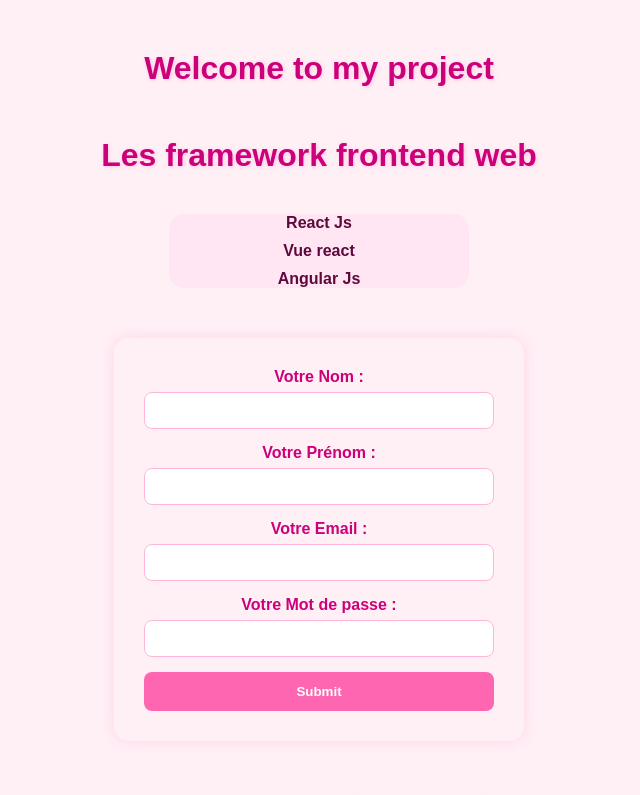
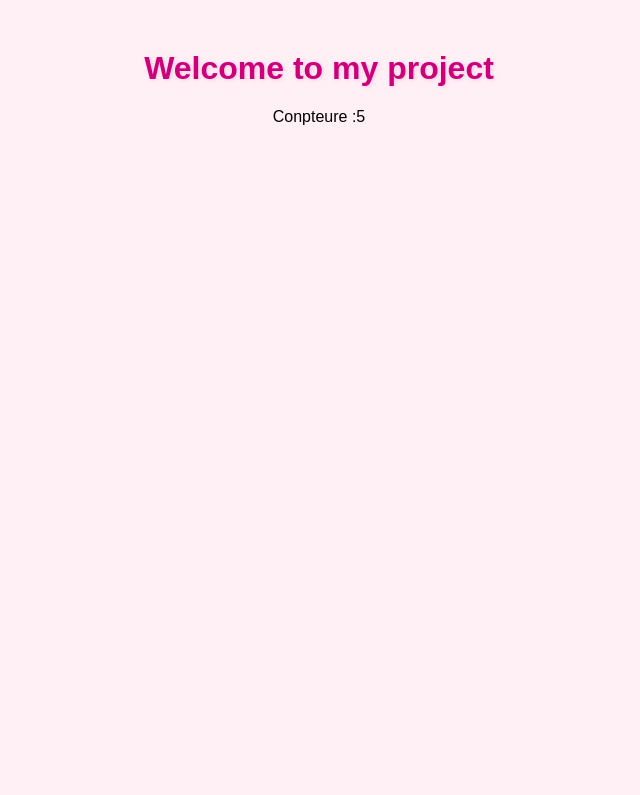
Before and after one commit to moussacebines4-dotcom/React_project, a React (Create React App) app: page / in a window 1280 px wide. Shown: the top 795 px of the page, without its empty margins (321-961 px from the left). Built offline with nearby package versions, Linux system fonts and the light colour scheme.

Commit message:
feat(add Effect)

```diff
--- a/src/App.js
+++ b/src/App.js
@@ -3,6 +3,9 @@
 import Calculatrice from './components/calculatrice/Calculator';
 import Contact from './components/contact/contact';
 import Service from './components/contact/Service';
+import EffectHook from './components/EffectHook';
+import EffectWIthCleanup from './components/EffectWIthCleanup';
+import EffectWithParents from './components/EffectWithParents';
 import ExoState from './components/ExoState';
 import UseStateHook from './components/UseStateHook';
 import Home from './Home';
@@ -12,15 +15,18 @@
   return (
     <div className="App">
       <h1>Welcome to my project</h1>
-      <Home/>
-      <Contact/>
-      <Service/>
-      <About name = {"Ines"} age = {19} />
-      <About name = {"Dyhia"} age = {21} />
-      <Calculatrice note1 ={15} note2 ={12}/>
+      {/* <Home />
+      <Contact />
+      <Service />
+      <About name={"Ines"} age={19} />
+      <About name={"Dyhia"} age={21} />
+      <Calculatrice note1={15} note2={12} />
 
-      <UseStateHook/>
-      <ExoState/>
+      <UseStateHook />
+      <ExoState />
+      <EffectHook/>
+      <EffectWithParents/> */}
+      <EffectWIthCleanup/>
 
     </div>
   );
--- /dev/null
+++ b/src/components/EffectHook.jsx
@@ -0,0 +1,28 @@
+import React ,{useEffect, useState}from 'react'
+
+const EffectHook = () => {
+  const [data, setData] = useState([])
+
+  useEffect(() => {
+
+    fetch('https://jsonplaceholder.typicode.com/posts')
+      .then((response) => response.json())
+      .then((data) => setData(data));
+
+
+  }, [])
+
+  return (
+    <div>
+      <h1>Poste</h1>
+      <ul>
+        {data.map((poste) => (
+          <li key={poste.id}>{poste.title}</li>
+        ))}
+
+      </ul>
+    </div>
+  )
+}
+
+export default EffectHook
--- /dev/null
+++ b/src/components/EffectWIthCleanup.jsx
@@ -0,0 +1,19 @@
+import React, {useState,useEffect} from 'react'
+
+export default function EffectWIthCleanup() {
+
+  const [count, setCount] = useState(0)
+
+  useEffect(() => {
+    const interval = setInterval(() => {
+      setCount(prev=>prev+1)
+    },1000);
+    return () => clearInterval(interval)
+  }, [])
+
+
+
+  return (
+    <div>Conpteure :{count}</div>
+  )
+}
--- /dev/null
+++ b/src/components/EffectWithParents.jsx
@@ -0,0 +1,18 @@
+import React ,{useState ,useEffect}from 'react'
+
+export default function EffectWithParents() {
+
+    const [count, setcount] = useState(0)
+
+    useEffect(() => {
+      document.title =`Le nombre de clique est ${count}`
+    }, [count])
+
+
+  return (
+    <div>
+        <p>Vous avez cliquer {count} fois </p>
+        <button onClick={()=>setcount (count+1) }>Cliquer ici</button>
+    </div>
+  )
+}
--- a/src/components/ExoState.jsx
+++ b/src/components/ExoState.jsx
@@ -1,18 +1,26 @@
-import React ,{useState}from 'react'
+import React, { useState } from 'react'
 
 function ExoState() {
-   const [Color, setColor] = useState("red")
-   const ChangeColor =()=>{
-    setColor("green")
+  const [Color, setColor] = useState("red")
+  const ChangeColor = () => {
+    // !setColor("green")
+    if (Color === "red") {
+      setColor("purple")
+    } else {
+      setColor("red")
+    }
 
-   }
+  }
 
   return (
     <div>
-        <h1 style={{color : Color}}>Salut tout le monde</h1>
-        <button onClick={ChangeColor}>Change Color</button>
+      <h1 style={{ color: Color }}>Salut tout le monde</h1>
+      <button onClick={ChangeColor}>Change Color</button>
     </div>
   )
+
 }
 
+
+
 export default ExoState
--- a/src/components/about/About.jsx
+++ b/src/components/about/About.jsx
@@ -1,7 +1,7 @@
 import React from 'react'
 import "./About.css"
 import about from "./image.png"
-export default function About({name , age}) {
+export default function About({ name, age }) {
   // const name = props.name
   // const age = props.age
   return (
--- a/src/components/calculatrice/Calculator.jsx
+++ b/src/components/calculatrice/Calculator.jsx
@@ -1,10 +1,10 @@
 import React from 'react'
 
-export default function Calculatrice({note1 ,note2}) {
+export default function Calculatrice({ note1, note2 }) {
   return (
     <div className='calculatrice'>
-        <p>la note de module 1 = {note1} et la note de module 2 = {note2}</p>
-        <p>la moyenne est : {(note1+note2)/2}</p>
+      <p>la note de module 1 = {note1} et la note de module 2 = {note2}</p>
+      <p>la moyenne est : {(note1 + note2) / 2}</p>
     </div>
 
   )
--- a/src/components/contact/Service.jsx
+++ b/src/components/contact/Service.jsx
@@ -3,11 +3,11 @@
 export default class Service extends Component {
   render() {
     return (
-        <>
+      <>
         <h1>Les composents de type classe</h1>
         <p>Les composents de type classe heritent de notre classe composents par defaut</p>
 
-        </>
+      </>
 
     )
   }
--- a/src/components/contact/contact.jsx
+++ b/src/components/contact/contact.jsx
@@ -16,7 +16,7 @@
 
       <label htmlFor="password">Votre Mot de passe :</label>
       <input type="password" />
-        <input type="submit" name='Envoyer'/>
+      <input type="submit" name='Envoyer' />
 
     </form>
   )
```
Also changed, not shown: src/components/UseStateHook.jsx (+11 -10 lines), src/components/contact/contact.css (+16 -8 lines). Lines whose indentation alone changed are shown as unchanged.
